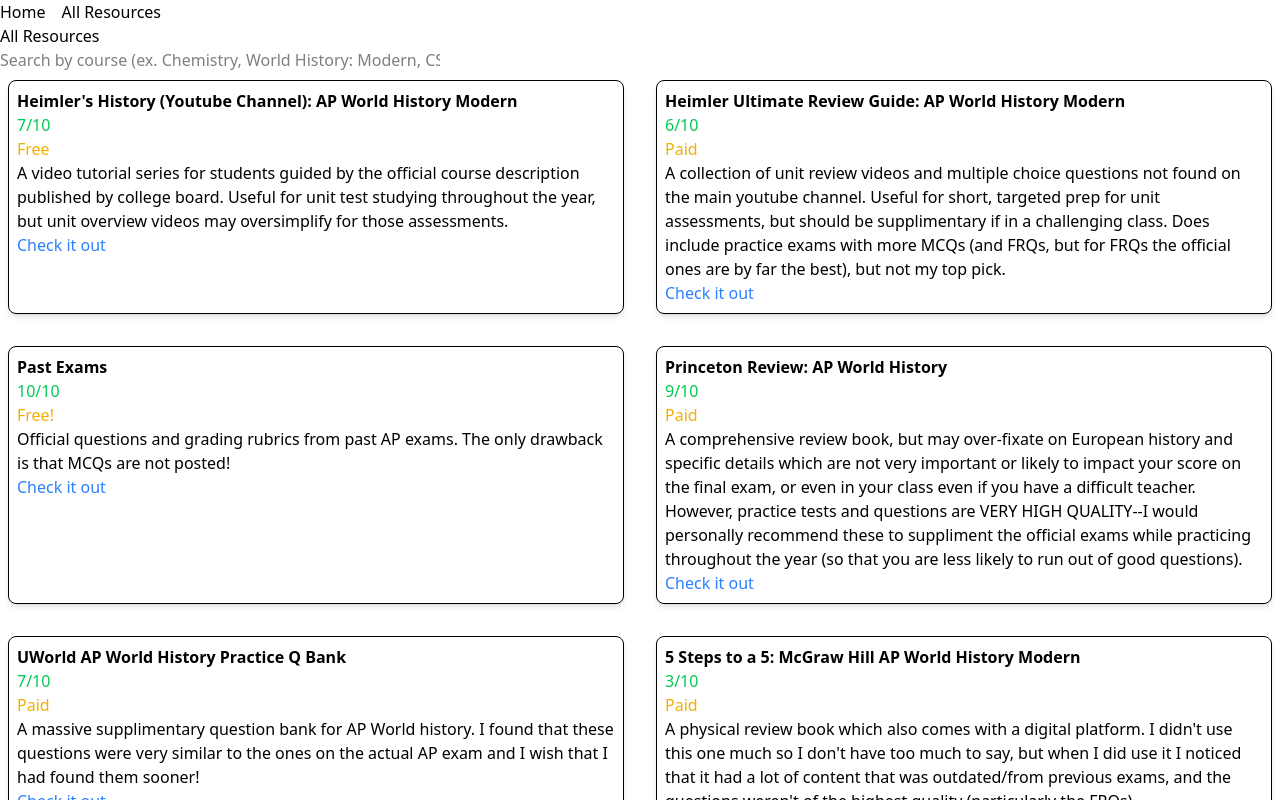
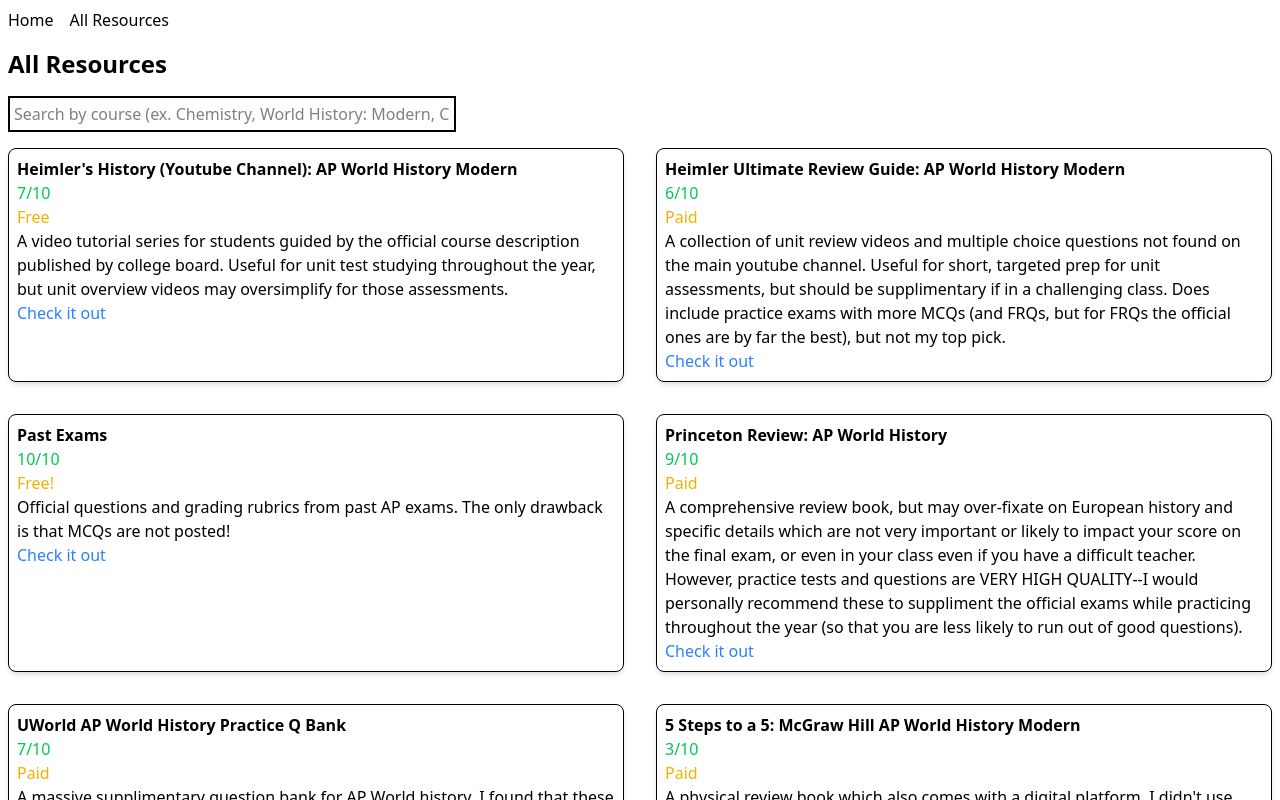
Before and after one commit to 108charlotte/AP-Resources-Website, a SvelteKit app: page /search in a window 1280 px wide. Shown: the top 800 px of the page. Built offline with nearby package versions, Linux system fonts and the light colour scheme.

Commit message:
added styling with tailwind

```diff
--- a/src/routes/+layout.svelte
+++ b/src/routes/+layout.svelte
@@ -5,7 +5,7 @@
 </script>
 
 <nav>
-	<ul class="container mx-auto flex gap-4">
+	<ul class="container mx-auto flex gap-4 p-2">
 		<li><a href="/">Home</a></li>
 		<li><a href="/search">All Resources</a></li>
 	</ul>
--- a/src/routes/+page.svelte
+++ b/src/routes/+page.svelte
@@ -1,2 +1,2 @@
-<h1>Welcome to a Curated Guide of AP Resources</h1>
-<p>Hi! My name is Charlotte, and I am a rising junior who scored 5s on the AP World, AP Chem, and AP CSA exams in my sophomore year! As a student who had never taken AP exams before, I know how hard it can be to try to find the best resources--especially if you don't have anyone advising you who took the class previously. For me, this lead to purchasing an insane number of resources, but hopefully this review of those resources can help others who are in the same position! Click "All Resources" at the top to get started! </p>
+<h1 class="m-2 text-2xl font-bold">Welcome to a Curated Guide of AP Resources</h1>
+<p class="m-2">Hi! My name is Charlotte, and I am a rising junior who scored 5s on the AP World, AP Chem, and AP CSA exams in my sophomore year! As a student who had never taken AP exams before, I know how hard it can be to try to find the best resources--especially if you don't have anyone advising you who took the class previously. For me, this lead to purchasing an insane number of resources, but hopefully this review of those resources can help others who are in the same position! Click "All Resources" at the top to get started! </p>
--- a/src/routes/search/+page.svelte
+++ b/src/routes/search/+page.svelte
@@ -28,9 +28,9 @@
     }
 </script>
 
-<h1>All Resources</h1>
+<h1 class="m-2 text-2xl font-bold">All Resources</h1>
 
-<input type="text" placeholder="Search by course (ex. Chemistry, World History: Modern, CSA)" bind:value={search} class="w-110"/>
+<input class="m-2 w-112 border-2 p-1" type="text" placeholder="Search by course (ex. Chemistry, World History: Modern, CSA)" bind:value={search} />
 
 <div class="grid grid-cols-2 gap-4">
     {#each filteredResources as resource}
```
Also changed, not shown: src/app.css (line endings or trailing spaces).
